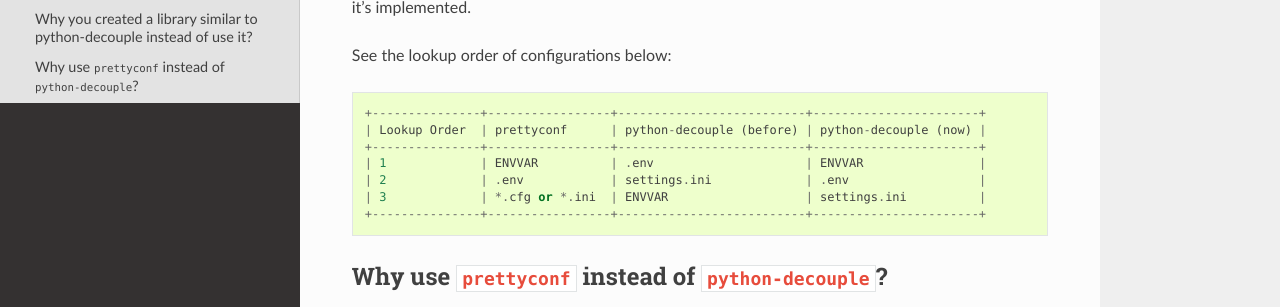
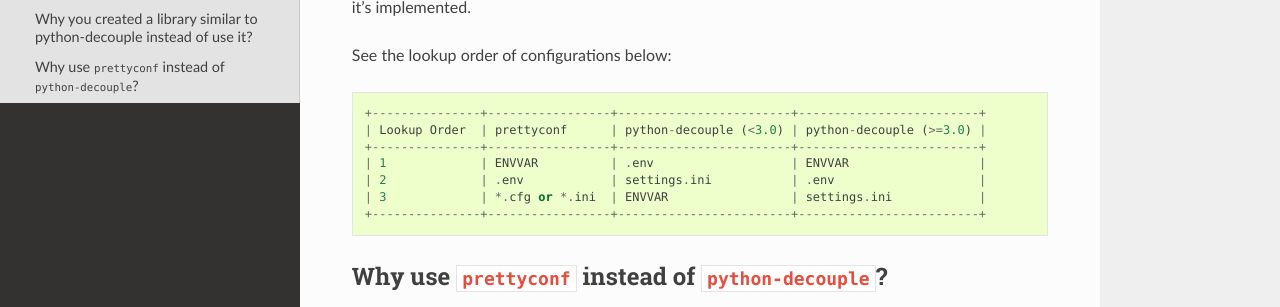
Before and after one commit to osantana/prettyconf, a Sphinx documentation site: the page built from docs/source/faq.rst, in a window 1280 px wide and 900 px high, scrolled down 677 px. Shown: the part 371-678 px from the top of the window. Built offline with Sphinx 7.4.7 and the Read the Docs theme 2.0.0, drawn with Linux system fonts in a browser that asks for light colours.

Commit message:
Update faq.rst

```diff
--- a/docs/source/faq.rst
+++ b/docs/source/faq.rst
@@ -47,13 +47,13 @@
 
 See the lookup order of configurations below::
 
-    +---------------+-----------------+--------------------------+-----------------------+
-    | Lookup Order  | prettyconf      | python-decouple (before) | python-decouple (now) |
-    +---------------+-----------------+--------------------------+-----------------------+
-    | 1             | ENVVAR          | .env                     | ENVVAR                |
-    | 2             | .env            | settings.ini             | .env                  |
-    | 3             | *.cfg or *.ini  | ENVVAR                   | settings.ini          |
-    +---------------+-----------------+--------------------------+-----------------------+
+    +---------------+-----------------+------------------------+-------------------------+
+    | Lookup Order  | prettyconf      | python-decouple (<3.0) | python-decouple (>=3.0) |
+    +---------------+-----------------+------------------------+-------------------------+
+    | 1             | ENVVAR          | .env                   | ENVVAR                  |
+    | 2             | .env            | settings.ini           | .env                    |
+    | 3             | *.cfg or *.ini  | ENVVAR                 | settings.ini            |
+    +---------------+-----------------+------------------------+-------------------------+
 
 .. _some: https://github.com/henriquebastos/python-decouple/pull/4
 .. _contributions: https://github.com/henriquebastos/python-decouple/pull/5
```
